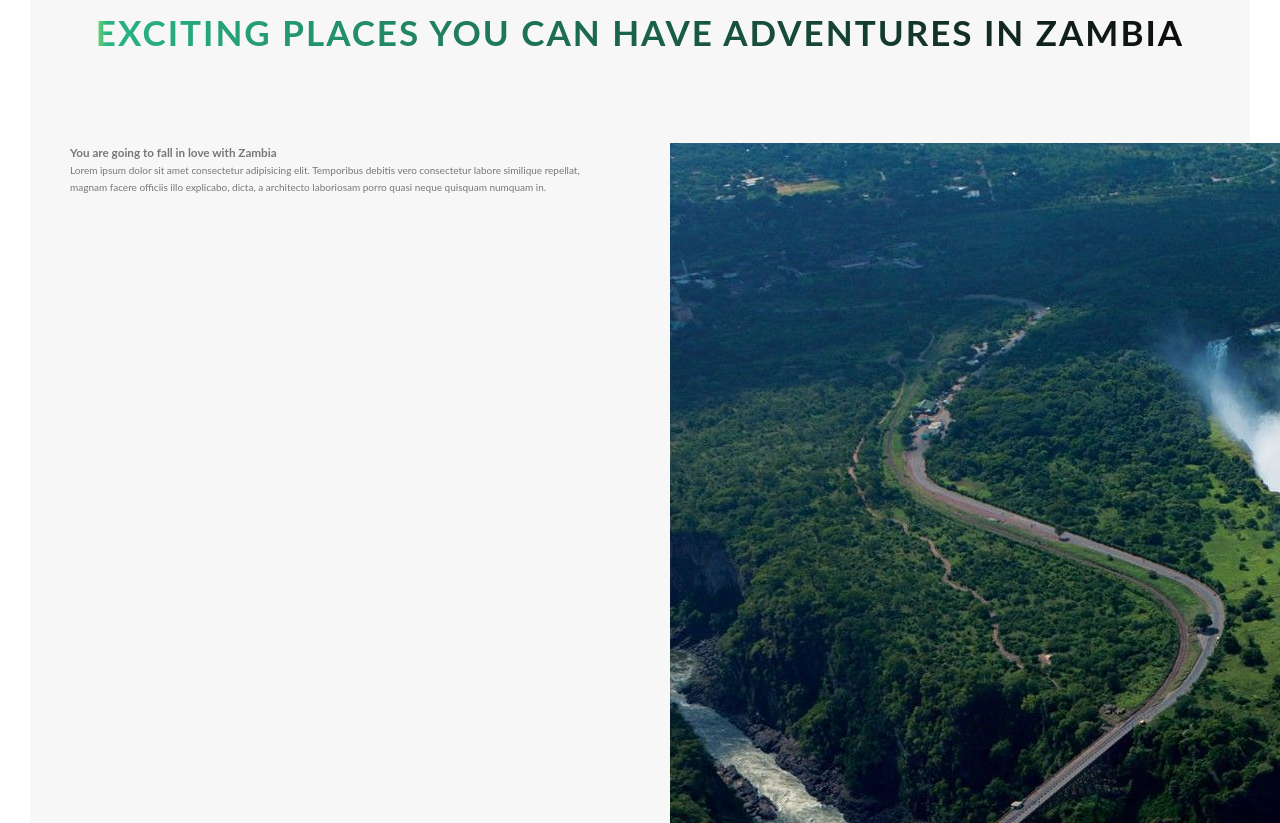
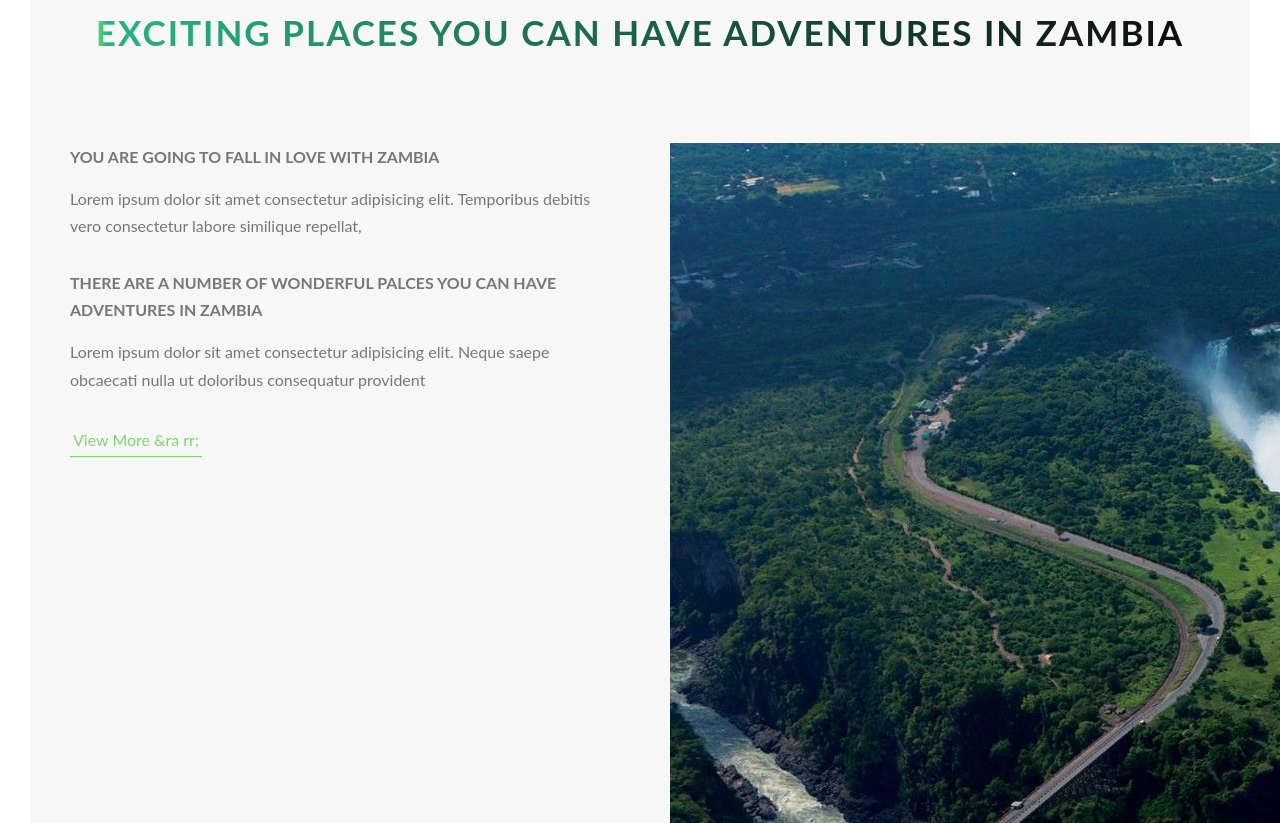
Before and after one commit to Kayonga99/Zambia, a website: page index.html in a window 1280 px wide. Shown: the part 877-1700 px from the top of the page. Drawn offline with Linux system fonts and the light colour scheme; a web font is replaced by a local one.

Commit message:
Update branch.

```diff
--- a/index.html
+++ b/index.html
@@ -32,16 +32,29 @@
 
              <div class="row">
                 <div class="col-1-of-2">
-                    <h3 class="heading-tertiary">You are going to fall in love with Zambia</h3>
+                    <h3 class="heading-tertiary u-mb-2">You are going to fall in love with Zambia</h3>
                     <p class="paragraph">
                         Lorem ipsum dolor sit amet consectetur adipisicing elit.
                         Temporibus debitis vero consectetur labore similique repellat,
-                        magnam facere officiis illo explicabo, dicta,
-                        a architecto laboriosam porro quasi neque quisquam numquam in.
+
                     </p>
+
+                    <h3 class="heading-tertiary u-mb-2">There are a number of wonderful palces you can have adventures in Zambia</h3>
+                    <p class="paragraph">
+                        Lorem ipsum dolor sit amet consectetur adipisicing elit.
+                        Neque saepe obcaecati nulla ut doloribus consequatur provident
+
+                    </p>
+
+                    <a href="#" class="btn-text">View More &ra rr;</a>
                 </div>
                 <div class="col-1-of-2">
-                    <div class="composition"><img src="./assets/images/vic.jpeg" alt="water fall" class="comp__photo"></div>
+                    <!-- <div class="composition"><img src="./assets/images/vic.jpeg" alt="water fall" class="comp__photo"></div> -->
+                    <div class="composition">
+                        <img src="./assets/images/vic.jpeg" alt="The might victoria falls" class="composition__photo composition__photo--p1">
+                        <img src="./assets/images/Natural_Scenery_Victoria_falls_Zambia_HD_Wallpapers.jpeg" alt="The might victoria falls" class="composition__photo composition__photo--p3">
+                        <img src="./assets/images/vic.jpeg" alt="The might victoria falls" class="composition__photo composition__photo--p3">
+                    </div>
                 </div>
             </div>
         </section>
--- a/sass/abstracts/_variables.scss
+++ b/sass/abstracts/_variables.scss
@@ -12,3 +12,6 @@ $color-light-grey: #f7f7f7;
 $grid-with: 114rem;
 $gutter-vertical: 8rem;
 $gutter-horizontal: 6rem;
+
+// Font sizes
+$default-f-size: 1.6rem;
--- a/sass/base/_typography.scss
+++ b/sass/base/_typography.scss
@@ -31,7 +31,7 @@ body {
   display: block;
   font-size: 2rem;
   font-weight: 700;
-  letter-spacing: 1.6rem;
+  letter-spacing: $default-f-size;
   animation-name: moveInRight;
   animation-duration: 2s;
   }
@@ -50,7 +50,21 @@ body {
 
     &:hover {
         transform: skewY(1deg) skewX(5deg) scale(1.1);
-        text-shadow: .5rem 1rem 2rem rgba($color-primary-dark, .2);
+        text-shadow: .5rem 1rem 2rem rgba($color-primary-dark, .6);
     }
 
   }
+
+  .heading-tertiary {
+    font-size: $default-f-size;
+    font-weight: 700;
+    text-transform: uppercase;
+  }
+
+  .paragraph {
+    font-size: $default-f-size;
+
+    &:not(:last-child) {
+        margin-bottom: 3rem;
+    }
+  }
--- a/sass/base/_utils.scss
+++ b/sass/base/_utils.scss
@@ -1,3 +1,5 @@
 .text-center { text-align: center; }
 
 .u-m-b { margin-bottom: 8rem; }
+
+.u-mb-2 { margin-bottom: 1.5rem; }
--- a/sass/components/_button.scss
+++ b/sass/components/_button.scss
@@ -9,7 +9,7 @@
         border-radius: 10rem;
         transition: all .2s ;
         position: relative;
-        font-size: 1.6rem;
+        font-size: $default-f-size;
         animation-duration: 2s;
         backface-visibility: hidden;
     }
@@ -59,3 +59,28 @@
         animation-fill-mode: backwards;
     }
 }
+
+.btn-text {
+    &:link,
+    &:visited {
+        font-size: $default-f-size;
+        color: $color-primary;
+        display: inline-block;
+        text-decoration: none;
+        border-bottom:  .1rem solid $color-primary;
+        padding: .3rem;
+        transition: all .2s;
+    }
+
+    &:hover {
+        background-color: $color-primary;
+        color: $color-white;
+        box-shadow: 0 1rem 2rem rgba($color-black,.8);
+        transform: translateY(-.2rem);
+    }
+
+    &:active {
+        box-shadow: 0 .5rem 1rem rgba($color-black,.8);
+        transform: translateY(0);
+    }
+}
```
Also changed, not shown: css/style.css.
